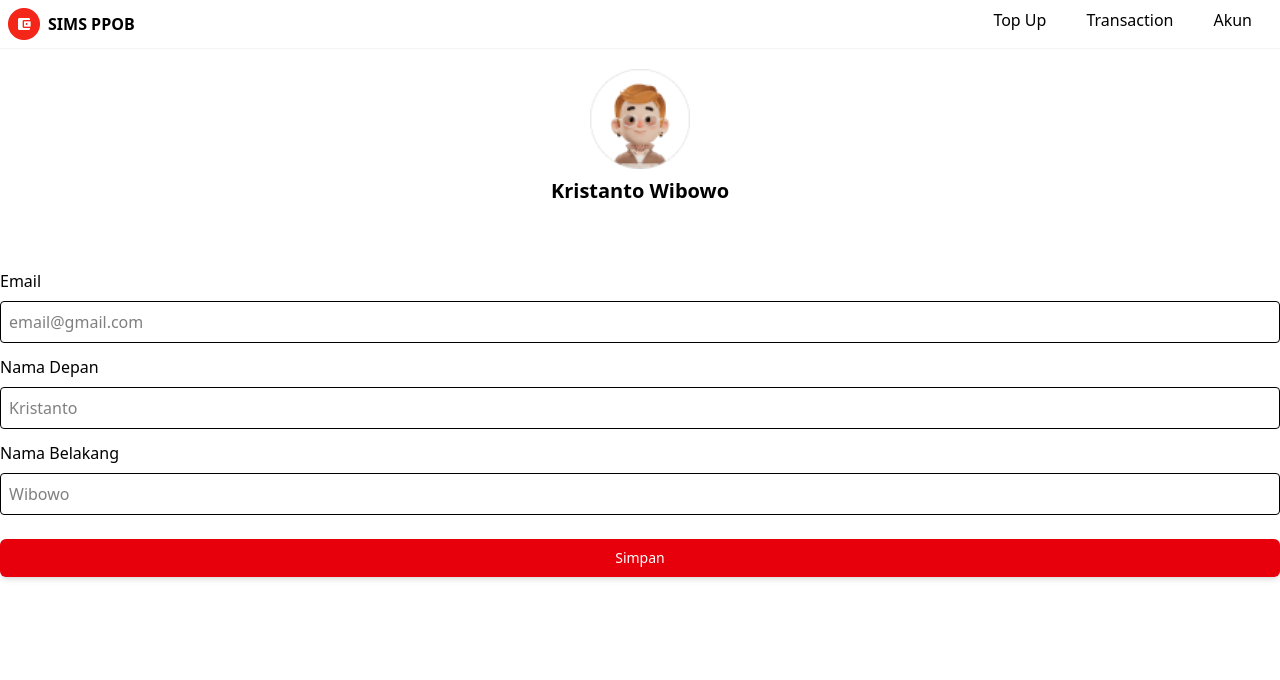
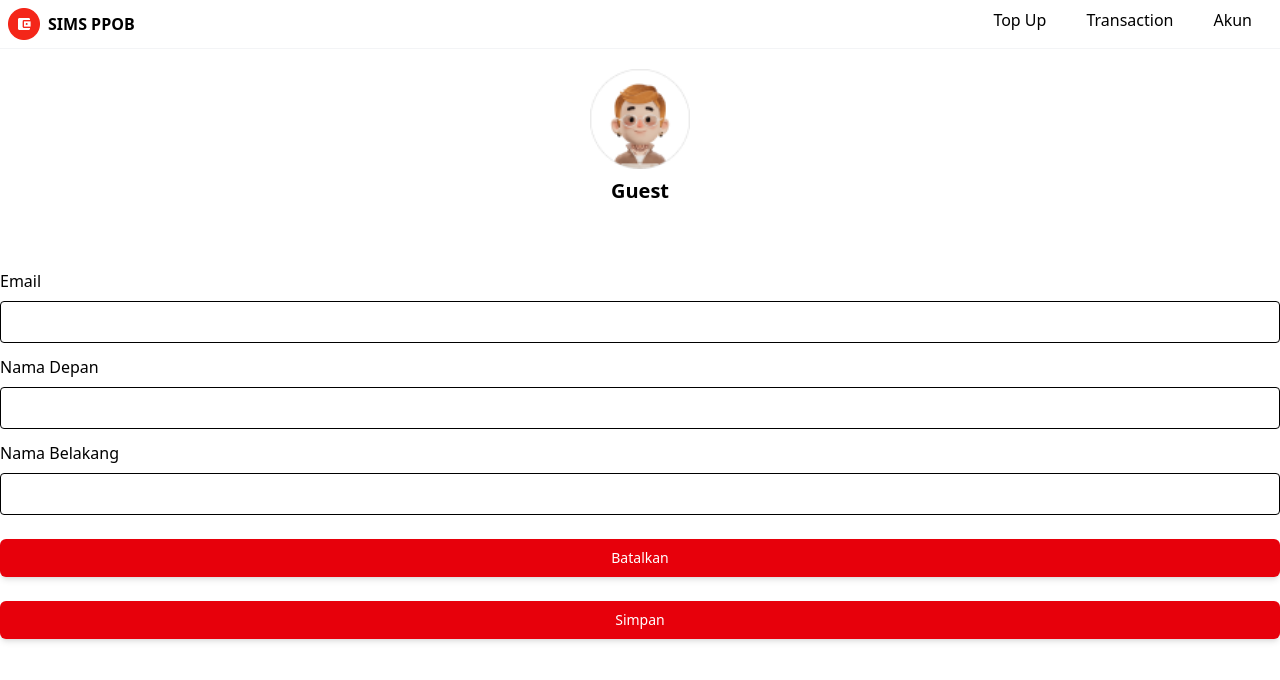
Before and after one commit to agungshndy/sims-ppob, a React (Vite) app: page /editprofile in a window 1280 px wide. Shown: the top 680 px of the page. Built offline with nearby package versions, Linux system fonts and the light colour scheme.

Commit message:
api update for sims ppob web app

```diff
--- a/data.json
+++ b/data.json
@@ -5,10 +5,9 @@
     },
     {
       "id": "d094",
-      "email": "budiharyanto@gmail.com",
-      "firstname": "budi",
-      "lastname": "haryanto",
-      "password": "budi123"
+      "email": "budiantosiregar@gmail.com",
+      "firstname": "Budianto",
+      "lastname": "Siregar"
     },
     {
       "id": "d828",
@@ -23,6 +22,12 @@
       "firstname": "asd",
       "lastname": "asd",
       "password": "12345"
+    },
+    {
+      "id": "1875",
+      "email": "ridho123@gmail.com",
+      "firstname": "ridho",
+      "lastname": "pratama"
     }
   ]
 }
--- a/src/components/Account.jsx
+++ b/src/components/Account.jsx
@@ -2,12 +2,19 @@ import Logo from '../assets/Logo.png'
 import Profile from '../assets/Profile Photo.png'
 import { useNavigate } from 'react-router-dom';
 import { useContext } from 'react';
-import { UserContext } from './UserContext'
+import { UserContext } from '../contexts/UserContext'
 
 function Account(){
     const navigate = useNavigate()
 
     const { user } = useContext(UserContext);
+    const { setUser } = useContext(UserContext);
+
+    const handleLogout = ()=> {
+        setUser(null);
+        localStorage.removeItem('user');
+        navigate('/');
+    }
 
     return (
         <div id='account' className='container mx-auto'>
@@ -36,26 +43,26 @@ function Account(){
                 <div className='mb-3'>
                     <label htmlFor="email">Email</label>
                     <div className='rounded border-1 p-2 mt-2'>
-                        <input type="email" name="email" id="email" placeholder='email@gmail.com'/>
+                        <input className='w-full' type="email" name="email" id="email" value={user?.email || ''} readOnly/>
                     </div>
                 </div>
                 <div className='mb-3'>
                     <label htmlFor="namaDepan">Nama Depan</label>
                     <div className='rounded border-1 p-2 mt-2'>
-                        <input type="text" name="namaDepan" id="namaDepan" placeholder='Kristanto'/>
+                        <input className='w-full' type="text" name="namaDepan" id="namaDepan" value={user?.firstname || ''} readOnly/>
                     </div>
                 </div>
                 <div className='mb-3'>
                     <label htmlFor="namaBelakang">Nama Belakang</label>
                     <div className='rounded border-1 p-2 mt-2'>
-                        <input type="text" name="namaBelakang" id="namaBelakang" placeholder='Wibowo'/>
+                        <input className='w-full' type="text" name="namaBelakang" id="namaBelakang" value={user?.lastname || ''} readOnly/>
                     </div>
                 </div>
                 <div className='grid grid-cols-1 my-2'>
                     <button onClick={()=> navigate('/editprofile')} className="hover:cursor-pointer font-semibold rounded-md bg-white py-2 px-4 my-3 border border-transparent text-center text-sm text-red-800 hover:text-white transition-all shadow-md hover:shadow-lg focus:bg-red-700 focus:shadow-none active:bg-red-700 hover:bg-red-700 active:shadow-none disabled:pointer-events-none disabled:opacity-50 disabled:shadow-none" type="button">
                         Edit Profile
                     </button>
-                    <button onClick={()=> navigate('/')} className="hover:cursor-pointer font-semibold rounded-md bg-red-600 py-2 px-4 my-3 border border-transparent text-center text-sm text-white transition-all shadow-md hover:shadow-lg focus:bg-red-700 focus:shadow-none active:bg-red-700 hover:bg-red-700 active:shadow-none disabled:pointer-events-none disabled:opacity-50 disabled:shadow-none" type="button">
+                    <button onClick={handleLogout} className="hover:cursor-pointer font-semibold rounded-md bg-red-600 py-2 px-4 my-3 border border-transparent text-center text-sm text-white transition-all shadow-md hover:shadow-lg focus:bg-red-700 focus:shadow-none active:bg-red-700 hover:bg-red-700 active:shadow-none disabled:pointer-events-none disabled:opacity-50 disabled:shadow-none" type="button">
                         Logout
                     </button>
                 </div>
--- a/src/components/EditProfile.jsx
+++ b/src/components/EditProfile.jsx
@@ -1,10 +1,49 @@
 import Logo from '../assets/Logo.png'
 import Profile from '../assets/Profile Photo.png'
 import { useNavigate } from 'react-router-dom';
+import { useContext, useState } from 'react';
+import { UserContext } from '../contexts/UserContext';
+import axios from 'axios';
 
 function EditProfile(){
 
     const navigate = useNavigate()
+    const { user,setUser } = useContext(UserContext);
+
+    const [formData, setFormData] = useState({
+        id : user?.id || '',
+        email : user?.email || '',
+        firstname : user?.firstname || '',
+        lastname : user?.lastname || ''
+    });
+
+    const handleChange = (e)=> {
+        setFormData({...formData, [e.target.name]: e.target.value});
+    };
+
+    const handleSubmit = async ()=> {
+        try {
+            const API_URL = `http://localhost:8000/users/${formData.id}`
+
+            if (!formData.id) {
+                alert("User ID is missing!");
+                return;
+            }
+
+            const response = await axios.put(API_URL, formData);
+
+            if (response.status === 200) {
+                setUser(formData);
+                localStorage.setItem('user', JSON.stringify(formData));
+                alert("Profile berhasil diperbarui!");
+                navigate('/account');
+            }
+        } catch (error) {
+            console.error("Gagal memperbarui profil!", error)
+            alert("Gagal memperbarui profil!");
+        }
+    }
+
     return (
         <div id='edit-profile' className='container mx-auto'>
             <div className='header mb-5'>
@@ -23,30 +62,43 @@ function EditProfile(){
             <div className='flex justify-center'>
                 <div className='grid grid-rows-2'>
                     <img className='w-[100px] mx-auto' src={Profile} alt="profile picture" />
-                    <p className='text-xl font-semibold mt-2'>Kristanto Wibowo</p>
+                    <p className='text-xl font-semibold mt-2 text-center'>
+                      {user ? `${formData.firstname} ${formData.lastname}` : 'Guest'}
+                    </p>
                 </div>
             </div>
             <div className='account-detail'>
                 <div className='mb-3'>
                     <label htmlFor="email">Email</label>
                     <div className='rounded border-1 p-2 mt-2'>
-                        <input type="email" name="email" id="email" placeholder='email@gmail.com'/>
+                        <input className='w-full' type="email" name="email" id="email" value={formData.email} onChange={handleChange}/>
                     </div>
                 </div>
                 <div className='mb-3'>
                     <label htmlFor="namaDepan">Nama Depan</label>
                     <div className='rounded border-1 p-2 mt-2'>
-                        <input type="text" name="namaDepan" id="namaDepan" placeholder='Kristanto'/>
+                        <input className='w-full' type="text" name="firstname" id="namaDepan" value={formData.firstname} onChange={handleChange}/>
                     </div>
                 </div>
                 <div className='mb-3'>
                     <label htmlFor="namaBelakang">Nama Belakang</label>
                     <div className='rounded border-1 p-2 mt-2'>
-                        <input type="text" name="namaBelakang" id="namaBelakang" placeholder='Wibowo'/>
+                        <input className='w-full' type="text" name="lastname" id="namaBelakang" value={formData.lastname} onChange={handleChange}/>
                     </div>
                 </div>
                 <div className='grid grid-cols-1 my-2'>
-                    <button className="hover:cursor-pointer rounded-md bg-red-600 py-2 px-4 my-3 border border-transparent text-center text-sm text-white transition-all shadow-md hover:shadow-lg focus:bg-red-700 focus:shadow-none active:bg-red-700 hover:bg-red-700 active:shadow-none disabled:pointer-events-none disabled:opacity-50 disabled:shadow-none" type="button">
+                    <button
+                        className="hover:cursor-pointer rounded-md bg-red-600 py-2 px-4 my-3 border border-transparent text-center text-sm text-white transition-all shadow-md hover:shadow-lg focus:bg-red-700 focus:shadow-none active:bg-red-700 hover:bg-red-700 active:shadow-none disabled:pointer-events-none disabled:opacity-50 disabled:shadow-none"
+                        type="button"
+                        onClick={()=> navigate('/account')}
+                    >
+                        Batalkan
+                    </button>
+                    <button
+                        className="hover:cursor-pointer rounded-md bg-red-600 py-2 px-4 my-3 border border-transparent text-center text-sm text-white transition-all shadow-md hover:shadow-lg focus:bg-red-700 focus:shadow-none active:bg-red-700 hover:bg-red-700 active:shadow-none disabled:pointer-events-none disabled:opacity-50 disabled:shadow-none"
+                        type="button"
+                        onClick={handleSubmit}
+                    >
                         Simpan
                     </button>
                 </div>
--- a/src/components/Home.jsx
+++ b/src/components/Home.jsx
@@ -19,7 +19,7 @@ import Banner4 from '../assets/Banner 4.png'
 import Banner5 from '../assets/Banner 5.png'
 import { useNavigate } from 'react-router-dom'
 import { useContext } from 'react';
-import { UserContext } from './UserContext'
+import { UserContext } from '../contexts/UserContext'
 
 const Home = ()=> {
 
--- a/src/components/Login.jsx
+++ b/src/components/Login.jsx
@@ -1,13 +1,16 @@
 import { useNavigate } from 'react-router-dom'
-import { useState } from 'react';
+import { useContext, useState } from 'react';
 import axios from 'axios';
 import Logo from '../assets/Logo.png'
 import IlustrasiLogin from '../assets/Illustrasi Login.png'
+import { UserContext } from '../contexts/UserContext';
 
 const Login = ()=> {
 
   const [email,setEmail] = useState('')
   const [password,setPassword] = useState('')
+
+  const { setUser } = useContext(UserContext)
 
   const handleLogin = async ()=> {
     try {
@@ -19,6 +22,7 @@ const Login = ()=> {
       if (user) {
         alert("Login Success!");
         localStorage.setItem('user', JSON.stringify(user));
+        setUser(user);
         navigate('/home');
       } else {
         alert("Invalid email address or password!");
@@ -61,6 +65,7 @@ const Login = ()=> {
               placeholder="Masukkan Password Anda"
               value={password}
               onChange={(e) => setPassword(e.target.value)}
+              onKeyDown={(e)=> e.key === 'Enter' && handleLogin()}
               required
               />
               <button
--- a/src/components/UserContext.jsx
+++ b/src/contexts/UserContext.jsx
@@ -1,7 +1,6 @@
 /* eslint-disable react-refresh/only-export-components */
 /* eslint-disable react/prop-types */
-/* eslint-disable no-unused-vars */
-import { createContext, useState, useEffect, Children } from "react";
+import { createContext, useState, useEffect } from "react";
 
 export const UserContext = createContext();
 
--- a/src/main.jsx
+++ b/src/main.jsx
@@ -2,7 +2,7 @@ import { StrictMode } from 'react'
 import { createRoot } from 'react-dom/client'
 import './index.css'
 import App from './App.jsx'
-import { UserProvider } from './components/UserContext.jsx'
+import { UserProvider } from './contexts/UserContext.jsx'
 
 createRoot(document.getElementById('root')).render(
     <StrictMode>
```
